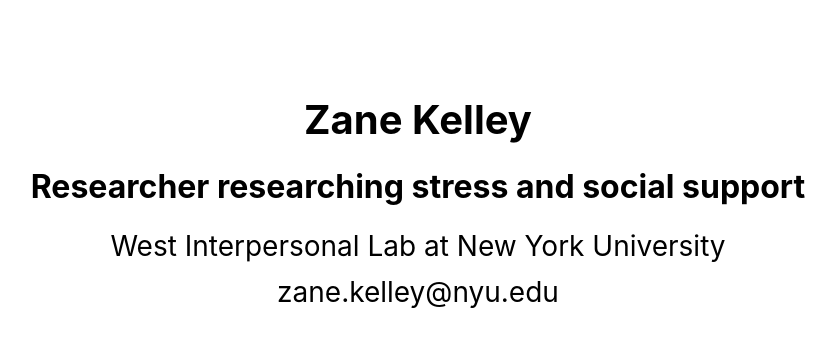
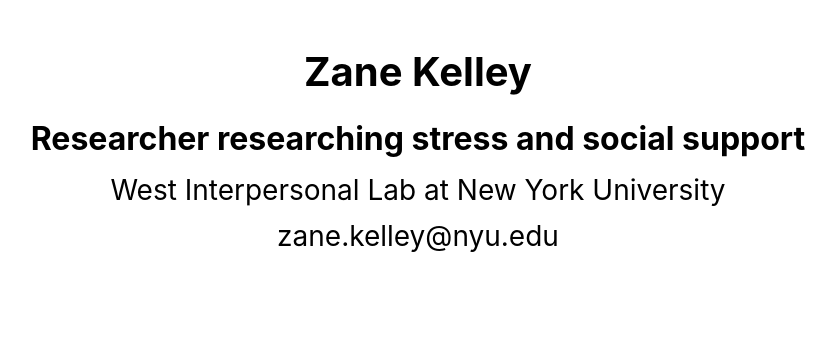
Before and after one commit to zanekelley/zanekelley.github.io, a Jekyll site: the page built from index.md, in a window 1280 px wide. Shown: the top 347 px of the page, without its empty margins (222-1058 px from the left). Built offline with Jekyll 4.4.1, drawn with Linux system fonts in a browser that asks for light colours.

Commit message:
Update home.html

```diff
--- a/_layouts/home.html
+++ b/_layouts/home.html
@@ -2,8 +2,8 @@
 layout: default
 ---
 
-<h1 class="fw-bold text-center mt-5 mb-4">Zane Kelley</h1>
+<h1 class="fw-bold text-center mt-10 mb-4">Zane Kelley</h1>
 
-<h2 class="fw-bold text-center pb-2 mb-3">Researcher researching stress and social support</h2>
+<h2 class="fw-bold text-center pb-2 mb-2">Researcher researching stress and social support</h2>
 <h3 class="fw-normal text-center pb-1">West Interpersonal Lab at New York University</h3>
 <h3 class="fw-normal text-center pb-1 mb-2">zane.kelley@nyu.edu</h3>
```
